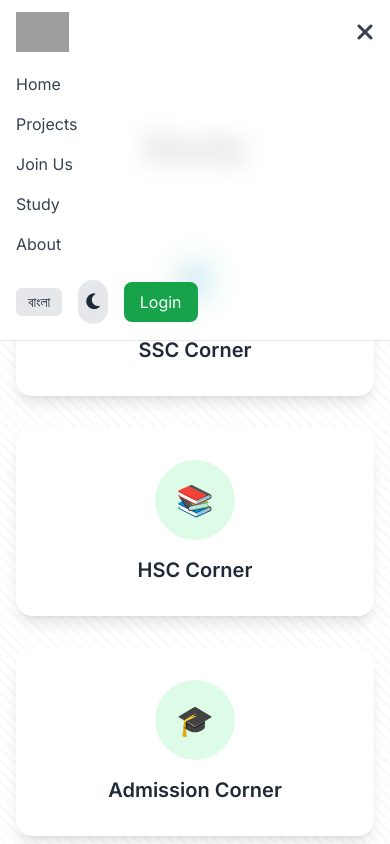
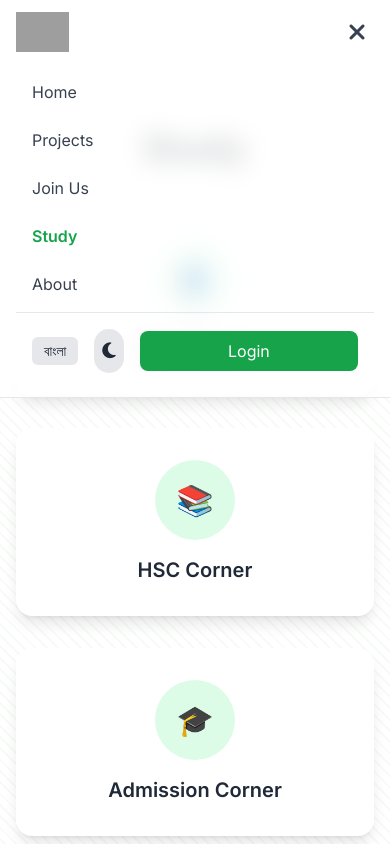
Before and after one commit to kafaahbd/kafaahbd, a React (Vite) app: page /kafaahbd/study in a window 390 px wide. Both pictures are taken after a click on the button "Toggle menu". Shown: the top 844 px of the page. Built offline with nearby package versions, Linux system fonts and the light colour scheme; grey boxes are pictures that could not be loaded.

Commit message:
mobile-nav

```diff
--- a/src/components/Navbar.jsx
+++ b/src/components/Navbar.jsx
@@ -1,4 +1,4 @@
-import { useState } from 'react'
+import { useState, useEffect, useRef } from 'react'
 import { Link, useLocation } from 'react-router-dom'
 import { useLanguage } from '../contexts/LanguageContext'
 import { useTheme } from '../contexts/ThemeContext'
@@ -12,6 +12,8 @@ const Navbar = () => {
   const [isOpen, setIsOpen] = useState(false)
   const [showLogin, setShowLogin] = useState(false)
   const location = useLocation()
+  const menuRef = useRef(null) // মোবাইল মেনু রেফ
+  const buttonRef = useRef(null) // টগল বাটন রেফ
 
   const navLinks = [
     { name: t('nav.home'), path: '/' },
@@ -21,6 +23,24 @@ const Navbar = () => {
     { name: t('nav.about'), path: '/about' },
   ]
 
+  // ক্লিক আউটসাইড হ্যান্ডলার
+  useEffect(() => {
+    const handleClickOutside = (event) => {
+      // যদি মেনু খোলা থাকে এবং ক্লিক করা জায়গাটা মেনু বা বাটনের ভিতরে না হয়
+      if (isOpen &&
+          menuRef.current &&
+          !menuRef.current.contains(event.target) &&
+          buttonRef.current &&
+          !buttonRef.current.contains(event.target)) {
+        setIsOpen(false)
+      }
+    }
+
+    document.addEventListener('mousedown', handleClickOutside)
+    return () => document.removeEventListener('mousedown', handleClickOutside)
+  }, [isOpen])
+
+  // লিঙ্ক ক্লিক করলে মেনু বন্ধ হবে
   const handleNavClick = (link) => {
     if (link.external) {
       window.open(link.path, '_blank')
@@ -83,15 +103,25 @@ const Navbar = () => {
 
             {/* Mobile menu button */}
             <div className="md:hidden flex items-center">
-              <button onClick={() => setIsOpen(!isOpen)} className="text-gray-700  dark:text-gray-300">
-                <i className={`fas ${isOpen ? 'fa-times' : 'fa-bars'} text-2xl`}></i>
+              <button
+                ref={buttonRef}
+                onClick={() => setIsOpen(!isOpen)}
+                className="text-gray-700 dark:text-gray-300 p-2 focus:outline-none"
+                aria-label="Toggle menu"
+              >
+                <i className={`fas ${isOpen ? 'fa-times' : 'fa-bars'} text-2xl transition-transform duration-300 ${isOpen ? 'rotate-180' : ''}`}></i>
               </button>
             </div>
           </div>
 
-          {/* Mobile Menu */}
-          {isOpen && (
-            <div className="md:hidden pb-4">
+          {/* Mobile Menu - Slide Down Animation */}
+          <div
+            ref={menuRef}
+            className={`md:hidden overflow-hidden transition-all duration-300 ease-in-out ${
+              isOpen ? 'max-h-96 opacity-100 mb-4' : 'max-h-0 opacity-0'
+            }`}
+          >
+            <div className="py-2 space-y-2">
               {navLinks.map((link) => (
                 link.external ? (
                   <a
@@ -99,7 +129,7 @@ const Navbar = () => {
                     href={link.path}
                     target="_blank"
                     rel="noopener noreferrer"
-                    className="block py-2 text-gray-700 dark:text-gray-300 hover:text-green-600 dark:hover:text-blue-400"
+                    className="block py-2 px-4 text-gray-700 dark:text-gray-300 hover:text-green-600 dark:hover:text-blue-400 hover:bg-gray-100 dark:hover:bg-gray-800 rounded-lg transition"
                     onClick={() => setIsOpen(false)}
                   >
                     {link.name}
@@ -108,14 +138,18 @@ const Navbar = () => {
                   <Link
                     key={link.name}
                     to={link.path}
-                    className="block py-2 text-gray-700 dark:text-gray-300 dark:hover:text-blue-400 hover:text-green-600 transition"
+                    className={`block py-2 px-4 text-gray-700 dark:text-gray-300 hover:text-green-600 dark:hover:text-blue-400 hover:bg-gray-100 dark:hover:bg-gray-800 rounded-lg transition ${
+                      location.pathname === link.path ? 'text-green-600 dark:text-blue-400 font-semibold' : ''
+                    }`}
                     onClick={() => setIsOpen(false)}
                   >
                     {link.name}
                   </Link>
                 )
               ))}
-              <div className="flex items-center space-x-4 pt-4">
+
+              {/* Mobile Toggles */}
+              <div className="flex items-center space-x-4 px-4 pt-4 border-t border-gray-200 dark:border-gray-700">
                 <LanguageToggle />
                 <ThemeToggle />
                 <button
@@ -123,13 +157,13 @@ const Navbar = () => {
                     setShowLogin(true)
                     setIsOpen(false)
                   }}
-                  className="px-4 py-2 bg-green-600 dark:bg-blue-600 text-white rounded-lg dark:hover:bg-blue-700 hover:bg-green-700"
+                  className="flex-1 px-4 py-2 bg-green-600 dark:bg-blue-600  text-white rounded-lg hover:bg-green-700 dark:hover:bg-blue-700 transition text-center"
                 >
                   {t('nav.login')}
                 </button>
               </div>
             </div>
-          )}
+          </div>
         </div>
       </nav>
       {/* Spacer */}
--- a/src/data/subjectChapters.js
+++ b/src/data/subjectChapters.js
@@ -47,7 +47,7 @@ export const subjectChapters = {
 				url: "https://raw.githubusercontent.com/kafaahbd/nothing/refs/heads/main/hsc_bangla_1st_paper_bilasy.json",
 			},
 			{
-				name: "বাংলা ১ম পত্র গদ্য : ঋতু বর্ণন",
+				name: "বাংলা ১ম পত্র পদ্য : ঋতু বর্ণন",
 				url: "https://raw.githubusercontent.com/kafaahbd/nothing/refs/heads/main/hsc_bangla_1st_paper_ritubornon.json",
 			},
 			{ name: "বাংলা ২য় পত্র অধ্যায় ১", url: "#" },
```
